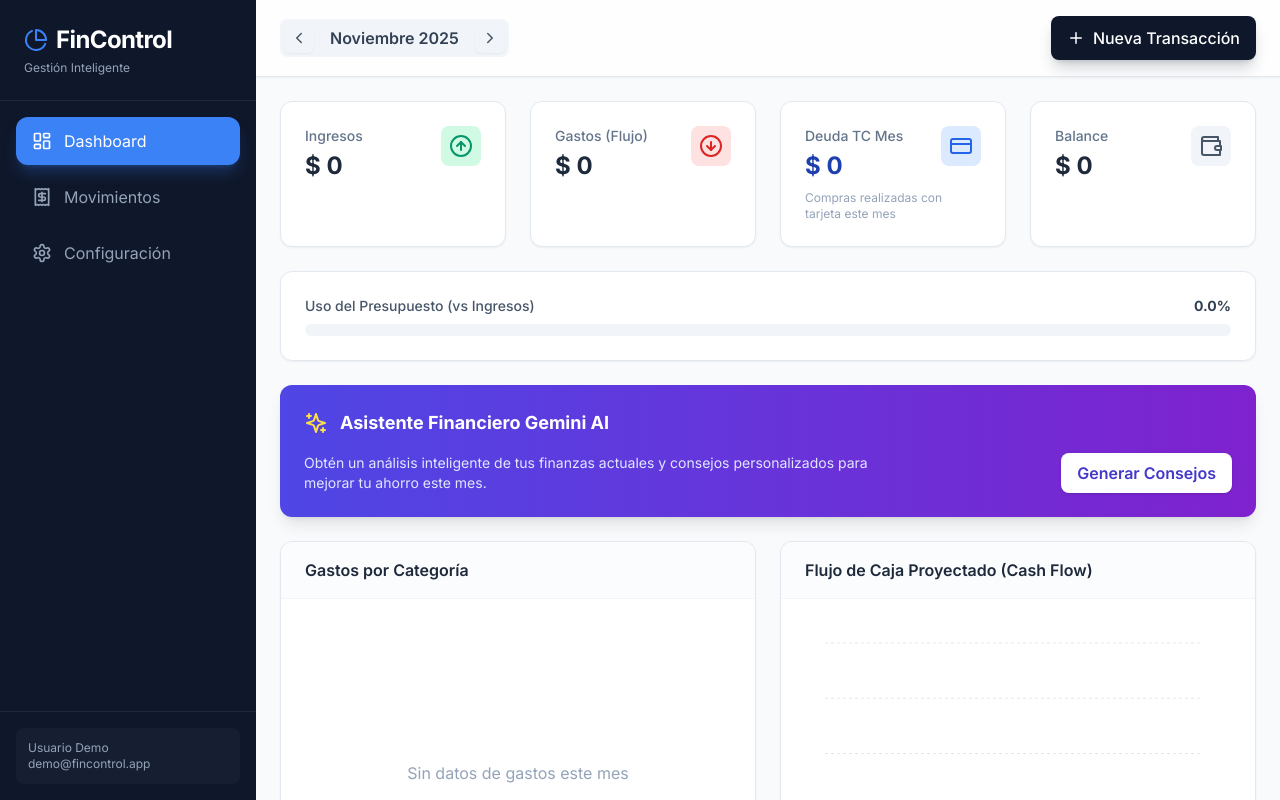
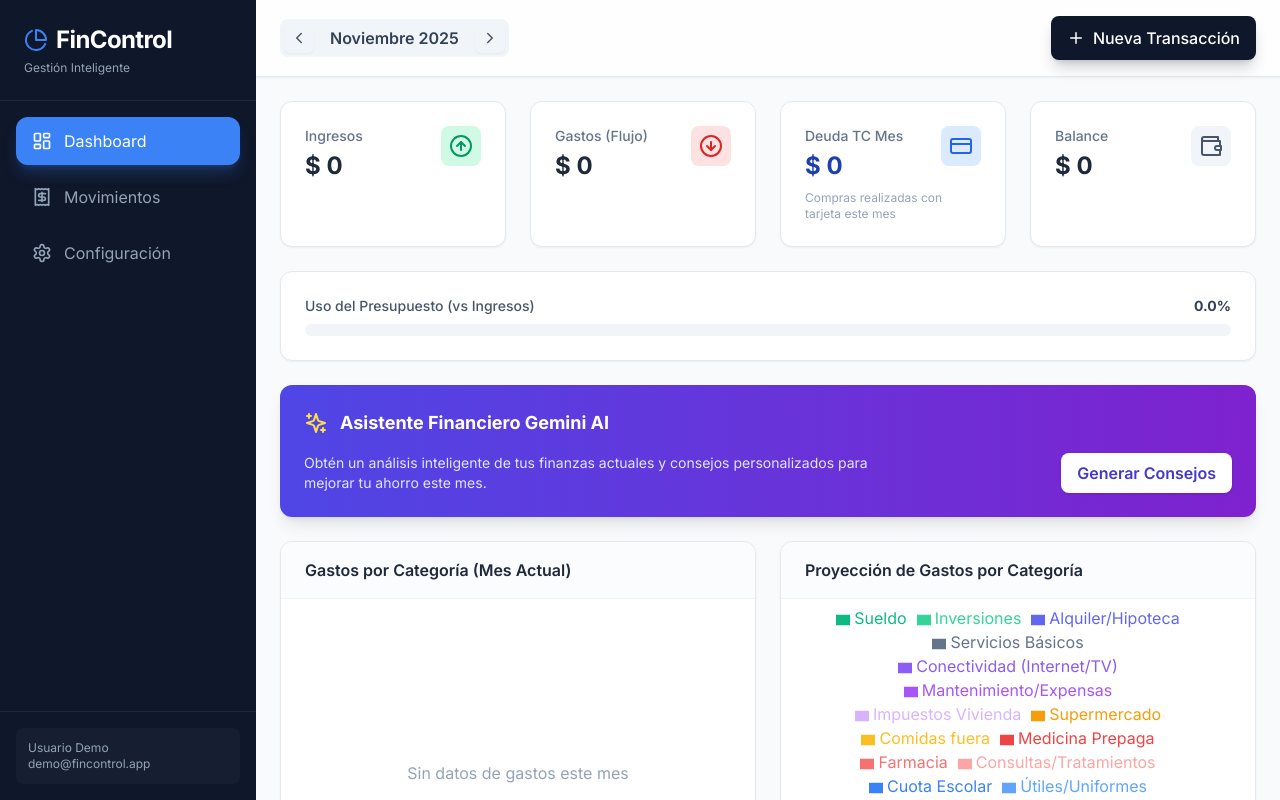
Before and after one commit to obringas/FinControl-Pro, a React (Vite) app: page / in a window 1280 px wide. Built offline with nearby package versions, Linux system fonts and the light colour scheme.

Commit message:
feat: Introduce a new Dashboard component displaying financial KPIs, budget usage, AI advice, and category/cash flow charts, supported by new trend calculation utilities.

```diff
--- a/components/Dashboard.tsx
+++ b/components/Dashboard.tsx
@@ -1,7 +1,6 @@
-
 import React, { useState } from 'react';
 import { useStore } from '../store';
-import { calculateMonthlyStats, formatCurrency, getCategoryData, getMonthlyTrendData } from '../utils';
+import { calculateMonthlyStats, formatCurrency, getCategoryData, getMonthlyTrendData, getCategoryTrendData } from '../utils';
 import { Card } from './ui/Card';
 import { PieChart, Pie, Cell, ResponsiveContainer, Tooltip, BarChart, Bar, XAxis, YAxis, CartesianGrid, Legend, AreaChart, Area } from 'recharts';
 import { ArrowUpCircle, ArrowDownCircle, Wallet, AlertTriangle, Sparkles, CreditCard } from 'lucide-react';
@@ -13,7 +12,6 @@ export const Dashboard: React.FC = () => {
   const { transactions, filter, categories } = useStore();
   const stats = calculateMonthlyStats(transactions, filter.month, filter.year);
 
-  // Group data by Category Group for the Pie Chart
   // Detailed Category Data for Pie Chart
   const categoryData = React.useMemo(() => {
     const rawData = getCategoryData(transactions, filter.month, filter.year);
@@ -33,6 +31,11 @@ export const Dashboard: React.FC = () => {
 
   // Now passing filter month/year to generate projection based on current view
   const trendData = getMonthlyTrendData(transactions, filter.month, filter.year);
+
+  // New: Category Trend Data for Stacked Bar Chart
+  const categoryTrendData = React.useMemo(() => {
+    return getCategoryTrendData(transactions, filter.month, filter.year, categories);
+  }, [transactions, filter.month, filter.year, categories]);
 
   const [aiAdvice, setAiAdvice] = useState<string | null>(null);
   const [loadingAi, setLoadingAi] = useState(false);
@@ -164,7 +167,7 @@ export const Dashboard: React.FC = () => {
 
       {/* Charts Grid - Top Row */}
       <div className="grid grid-cols-1 lg:grid-cols-2 gap-6">
-        <Card title="Gastos por Categoría" className="min-h-[350px]">
+        <Card title="Gastos por Categoría (Mes Actual)" className="min-h-[350px]">
           {categoryData.length > 0 ? (
             <ResponsiveContainer width="100%" height={300}>
               <PieChart>
@@ -193,6 +196,35 @@ export const Dashboard: React.FC = () => {
           )}
         </Card>
 
+        {/* NEW: Stacked Bar Chart for Category Trends */}
+        <Card title="Proyección de Gastos por Categoría" className="min-h-[350px]">
+          <ResponsiveContainer width="100%" height={300}>
+            <BarChart data={categoryTrendData} margin={{ top: 20, right: 30, left: 20, bottom: 5 }}>
+              <CartesianGrid strokeDasharray="3 3" vertical={false} stroke="#e2e8f0" />
+              <XAxis dataKey="name" axisLine={false} tickLine={false} tick={{ fontSize: 12 }} />
+              <YAxis hide />
+              <Tooltip
+                cursor={{ fill: '#f1f5f9' }}
+                contentStyle={{ borderRadius: '8px', border: 'none', boxShadow: '0 4px 6px -1px rgb(0 0 0 / 0.1)' }}
+                formatter={(value) => formatCurrency(value as number)}
+              />
+              <Legend />
+              {categories.map(cat => (
+                <Bar
+                  key={cat.id}
+                  dataKey={cat.name}
+                  stackId="a"
+                  fill={cat.color}
+                  radius={[0, 0, 0, 0]}
+                />
+              ))}
+            </BarChart>
+          </ResponsiveContainer>
+        </Card>
+      </div>
+
+      {/* Charts Grid - Middle Row (Cash Flow) */}
+      <div className="grid grid-cols-1">
         <Card title="Flujo de Caja Proyectado (Cash Flow)" className="min-h-[350px]">
           <ResponsiveContainer width="100%" height={300}>
             <BarChart data={trendData} margin={{ top: 20, right: 30, left: 20, bottom: 5 }}>
--- a/utils.ts
+++ b/utils.ts
@@ -141,7 +141,7 @@ export const getMonthlyTrendData = (transactions: Transaction[], currentMonth: n
   return data;
 };
 
-export const convertToCSV = (transactions: Transaction[], categories: {id: string, name: string}[]) => {
+export const convertToCSV = (transactions: Transaction[], categories: { id: string, name: string }[]) => {
   // Headers for Excel (Spanish)
   const headers = ['Fecha Pago', 'Tipo', 'Categoría', 'Descripción', 'Monto', 'Medio de Pago', 'Plan Cuotas', 'Fecha Compra Original'];
 
@@ -178,3 +178,44 @@ export const convertToCSV = (transactions: Transaction[], categories: {id: strin
 
   return [headers.join(';'), ...rows].join('\n');
 };
+export const getCategoryTrendData = (transactions: Transaction[], currentMonth: number, currentYear: number, categories: { id: string, name: string }[]) => {
+  const data = [];
+
+  // Range: Show 2 months back and 9 months forward
+  for (let i = -2; i <= 9; i++) {
+    const d = new Date(currentYear, currentMonth + i, 1);
+    const m = d.getMonth();
+    const y = d.getFullYear();
+
+    // Filter expenses for this month
+    const monthlyExpenses = transactions.filter(t => {
+      const td = new Date(t.date);
+      return t.type === 'expense' && td.getMonth() === m && td.getFullYear() === y;
+    });
+
+    // Group by Category Name (to use as keys in Recharts)
+    const monthlyData: Record<string, any> = {};
+
+    // Initialize all categories to 0 to ensure stacked bars work correctly even if 0
+    categories.forEach(c => {
+      monthlyData[c.name] = 0;
+    });
+
+    monthlyExpenses.forEach(t => {
+      const catName = categories.find(c => c.id === t.category)?.name || 'Otros';
+      monthlyData[catName] = (monthlyData[catName] || 0) + t.amount;
+    });
+
+    // Short month name + year if needed
+    let name = getMonthName(m).substring(0, 3);
+    if (m === 0 || i === -2) {
+      name += ` '${y.toString().substring(2)}`;
+    }
+
+    data.push({
+      name,
+      ...monthlyData
+    });
+  }
+  return data;
+};
```
